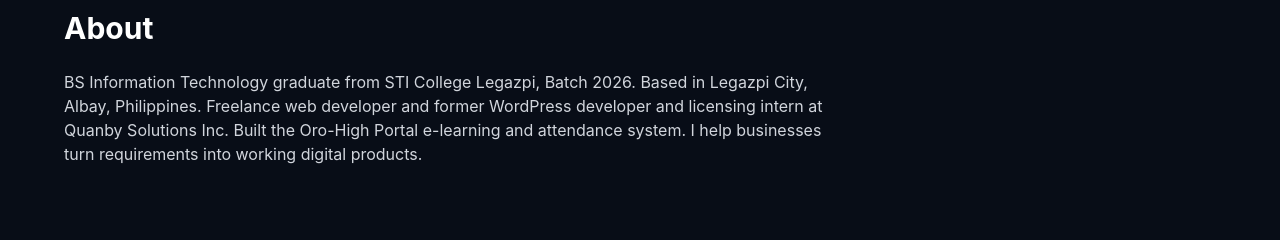
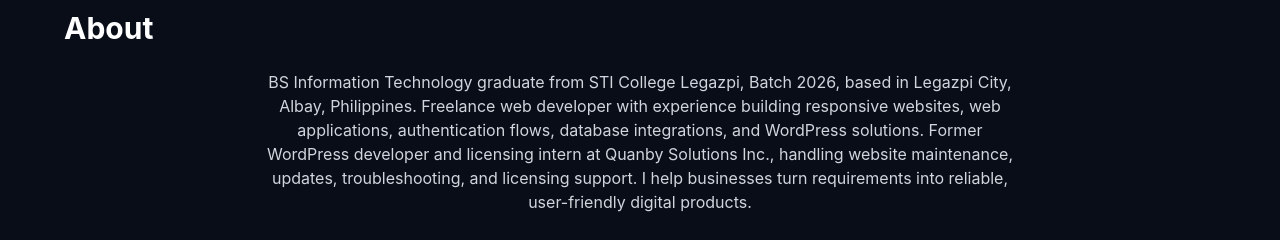
Before and after one commit to louiefborbe-me/louie-borbe-portfolio, a React (Vite) app: page / in a window 1280 px wide. Shown: the part 712-952 px from the top of the page. Built offline with nearby package versions, Linux system fonts and the light colour scheme; no server answers.

Commit message:
update about section

```diff
--- a/src/App.jsx
+++ b/src/App.jsx
@@ -125,7 +125,7 @@ export default function App() {
 
       <Section id="about">
         <h2 className="text-3xl font-bold mb-6">About</h2>
-        <p className="text-gray-300 max-w-3xl">BS Information Technology graduate from STI College Legazpi, Batch 2026. Based in Legazpi City, Albay, Philippines. Freelance web developer and former WordPress developer and licensing intern at Quanby Solutions Inc. Built the Oro-High Portal e-learning and attendance system. I help businesses turn requirements into working digital products.</p>
+        <p className="text-gray-300 max-w-3xl mx-auto text-center">BS Information Technology graduate from STI College Legazpi, Batch 2026, based in Legazpi City, Albay, Philippines. Freelance web developer with experience building responsive websites, web applications, authentication flows, database integrations, and WordPress solutions. Former WordPress developer and licensing intern at Quanby Solutions Inc., handling website maintenance, updates, troubleshooting, and licensing support. I help businesses turn requirements into reliable, user-friendly digital products.</p>
       </Section>
 
       <Section id="services">
```
